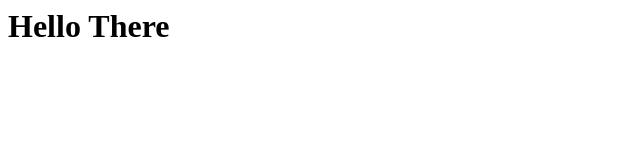
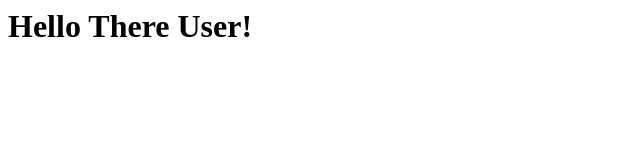
Before and after one commit to VivekTej99/ci-cd-example, a website: page index.html in a window 1280 px wide. Shown: the whole page, without its empty margins (0-640 px from the left). Drawn offline with Linux system fonts and the light colour scheme.

Commit message:
Add user text

```diff
--- a/index.html
+++ b/index.html
@@ -3,5 +3,5 @@
 	<title> Hello </title>
 </head>
 <body>
-	<h1> Hello There </h1>
+	<h1> Hello There User!</h1>
 </body>
```
